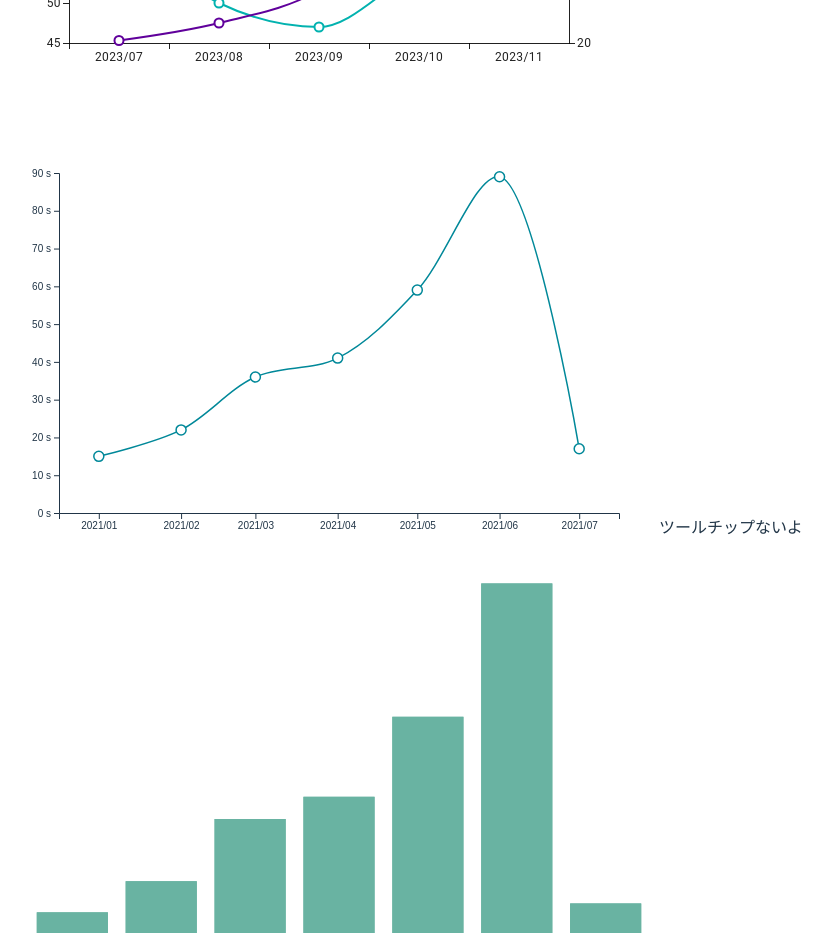
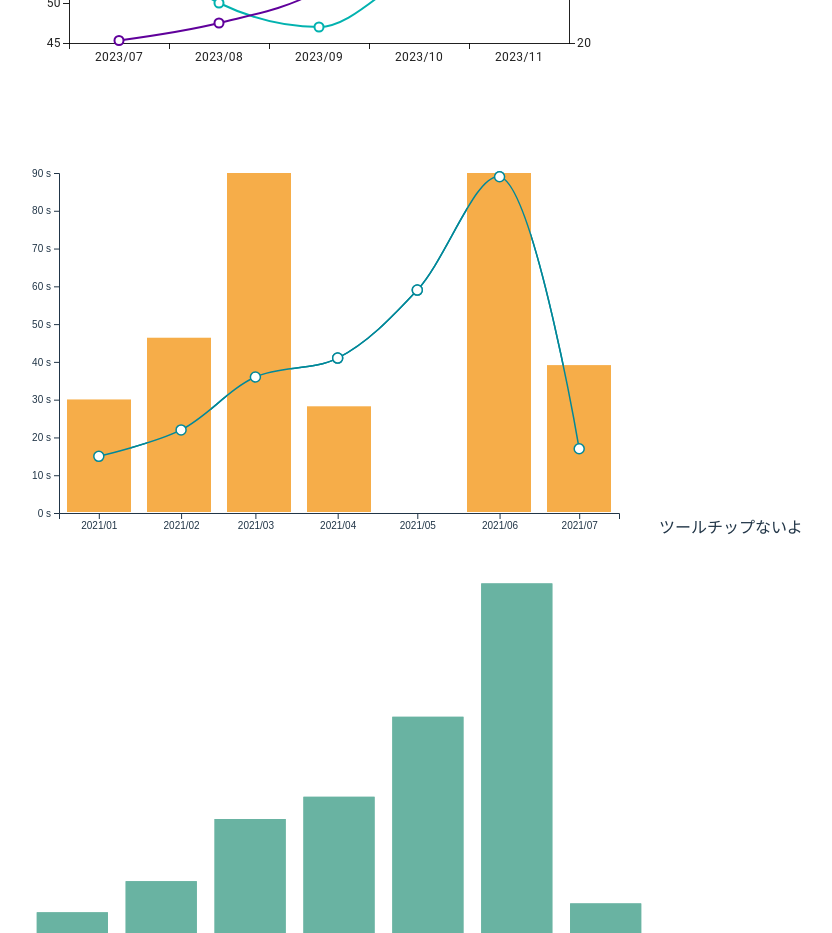
Before and after one commit to moepyxxx/sample_charts, a React (Vite) app: page / in a window 1280 px wide. Shown: the part 1200-2133 px from the top of the page, without its empty margins (1-833 px from the left). Built offline with nearby package versions, Linux system fonts and the light colour scheme.

Commit message:
update: バーが表示されるところまで

```diff
--- a/src/App.tsx
+++ b/src/App.tsx
@@ -16,13 +16,13 @@ function App() {
       {/* <RechartsSample1 /> */}
       <D3Sample1
         data={[
-          { date: new Date("2021/01"), lineValue: 15 },
-          { date: new Date("2021/02"), lineValue: 22 },
-          { date: new Date("2021/03"), lineValue: 36 },
-          { date: new Date("2021/04"), lineValue: 41 },
-          { date: new Date("2021/05"), lineValue: 59 },
-          { date: new Date("2021/06"), lineValue: 89 },
-          { date: new Date("2021/07"), lineValue: 17 },
+          { date: new Date("2021/01"), lineValue: 15, barValue: 34 },
+          { date: new Date("2021/02"), lineValue: 22, barValue: 52 },
+          { date: new Date("2021/03"), lineValue: 36, barValue: 100 },
+          { date: new Date("2021/04"), lineValue: 41, barValue: 32 },
+          { date: new Date("2021/05"), lineValue: 59, barValue: 1 },
+          { date: new Date("2021/06"), lineValue: 89, barValue: 100 },
+          { date: new Date("2021/07"), lineValue: 17, barValue: 44 },
         ]}
       />
       <D3SelectionSample
--- a/src/components/d3/Sample1.tsx
+++ b/src/components/d3/Sample1.tsx
@@ -4,7 +4,7 @@ import { format } from "date-fns";
 import { FC, useEffect, useRef, useState } from "react";
 
 type Props = {
-  data: { date: Date; lineValue: number }[];
+  data: { date: Date; lineValue: number; barValue: number }[];
   width?: number;
   height?: number;
   marginTop?: number;
@@ -62,6 +62,15 @@ export const Sample1: FC<Props> = ({
     throw new Error("line is null");
   }
 
+  const barYExtent = d3.extent(data.map((d) => d.barValue));
+  if (barYExtent[0] === undefined || barYExtent[1] === undefined) {
+    throw new Error("barYExtent is undefined");
+  }
+  const barY = d3
+    .scaleLinear()
+    .domain(barYExtent)
+    .range([height - marginBottom, marginTop]);
+
   const backgroundBarX = d3
     .scaleBand()
     .range([marginLeft, width - marginRight])
@@ -95,6 +104,48 @@ export const Sample1: FC<Props> = ({
     }
 
     const svg = d3.select(svgRef.current);
+
+    // 棒グラフ
+    svg
+      .selectAll(".bar") // 要素がない
+      .data(data)
+      .join("rect") // 要素を追加
+      .attr("x", function (d) {
+        const formatted = format(d.date, "yyyy/MM");
+        return backgroundBarX(formatted) + backgroundBarX.bandwidth() * 0.1;
+      })
+      .attr("y", function (d) {
+        return barY(d.barValue);
+      })
+      .attr("width", function (d) {
+        return backgroundBarX.bandwidth() * 0.8; // 例として80%の幅を設定
+      })
+      .attr("height", function (d) {
+        return height - barY(d.barValue) - marginBottom - 1;
+      })
+      .attr("fill", "#f6ad49");
+
+    // Lineグラフ
+    svg
+      .append("path")
+      .datum(data)
+      .attr("fill", "none")
+      .attr("stroke", "#008899")
+      .attr("stroke-width", 1.5)
+      .attr("d", d);
+
+    const circlesGroup = svg.append("g").attr("class", "circles-group");
+    circlesGroup
+      .selectAll("circle")
+      .data(data)
+      .join("circle")
+      .attr("fill", "white")
+      .attr("stroke", "#008899")
+      .attr("stroke-width", 1.5)
+      .attr("cx", (d) => dateX(d.date))
+      .attr("cy", (d) => lineY(d.lineValue))
+      .attr("r", 5);
+
     // 背景（アクティブ検知）
     svg
       .selectAll(".backgroundBar")
@@ -125,14 +176,26 @@ export const Sample1: FC<Props> = ({
         d3.select(this).style("fill", "none");
         setTooltip(null);
       });
-  }, [xAxis, yAxis, data, backgroundBarX, height, marginBottom, marginTop]);
+  }, [
+    xAxis,
+    yAxis,
+    data,
+    backgroundBarX,
+    height,
+    marginBottom,
+    marginTop,
+    barY,
+    d,
+    dateX,
+    lineY,
+  ]);
+
+  console.log("hog");
 
   return (
     <Box sx={{ position: "relative" }}>
       <svg width={width} height={height} ref={svgRef}>
-        {/** Line */}
-        <path fill="none" stroke="#008899" strokeWidth="1.5" d={d} />
-        {/** Line- まるぽち */}
+        {/* <path fill="none" stroke="#008899" strokeWidth="1.5" d={d} />
         <g fill="white" stroke="#008899" strokeWidth="1.5">
           {data.map((d, i) => (
             <circle
@@ -143,7 +206,7 @@ export const Sample1: FC<Props> = ({
               r="5"
             />
           ))}
-        </g>
+        </g> */}
         {/** XAxis */}
         <g ref={xAxisRef} transform={`translate(0,${height - marginBottom})`} />
         {/** YAxis */}
```
